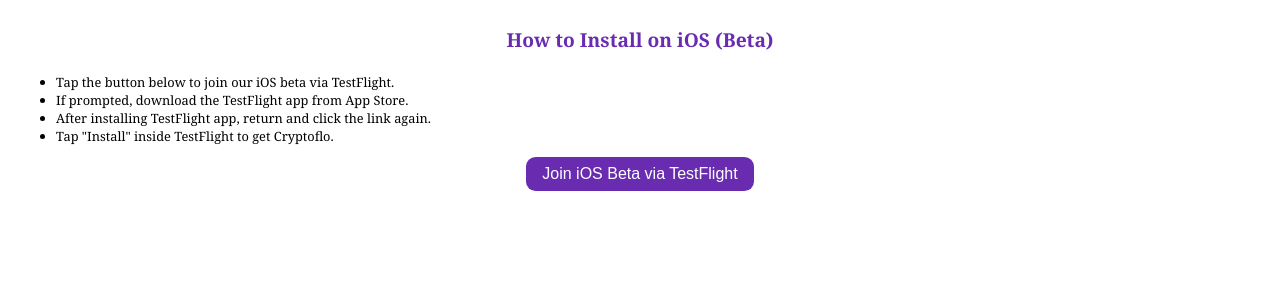
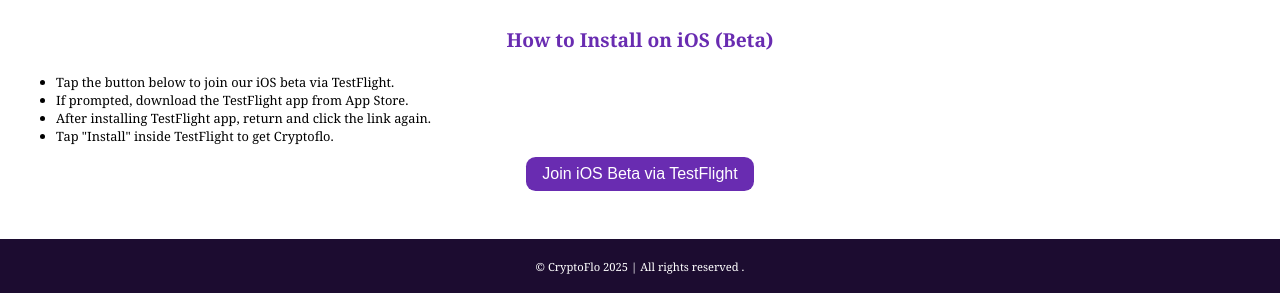
Before and after one commit to NelsonXBT/cryptoflo-website, a plain HTML site: page index.html in a window 1280 px wide. Shown: the part 867-1160 px from the top of the page. Before the commit the page ends 1074 px from the top, so only its background shows below. Drawn offline with Linux system fonts and the light colour scheme.

Commit message:
Added footer

```diff
--- a/css/styles.css
+++ b/css/styles.css
@@ -109,7 +109,6 @@ header p {
   border: none;
   border-radius: 0.6rem;
   font-size: 1rem;
-  font-weight: 300px;
   cursor: pointer;
   text-align: center;
 }
@@ -117,3 +116,11 @@ header p {
 .purple-btn:hover {
   background-color: #221146; /* Slightly lighter on hover */
 }
+
+.footer {
+    background-color: #1c0c30;
+    font-size: 0.7rem;
+    color: white;
+    margin: 2rem 0 0 0;
+    padding: 0.5rem 3rem;
+}
--- a/index.html
+++ b/index.html
@@ -48,5 +48,11 @@
 
 </section>
 
+
+<footer>
+    <div class="footer">
+    <p>© CryptoFlo 2025 | All rights reserved .</p>
+    </div>
+</footer>
 </body>
 </html>
```
